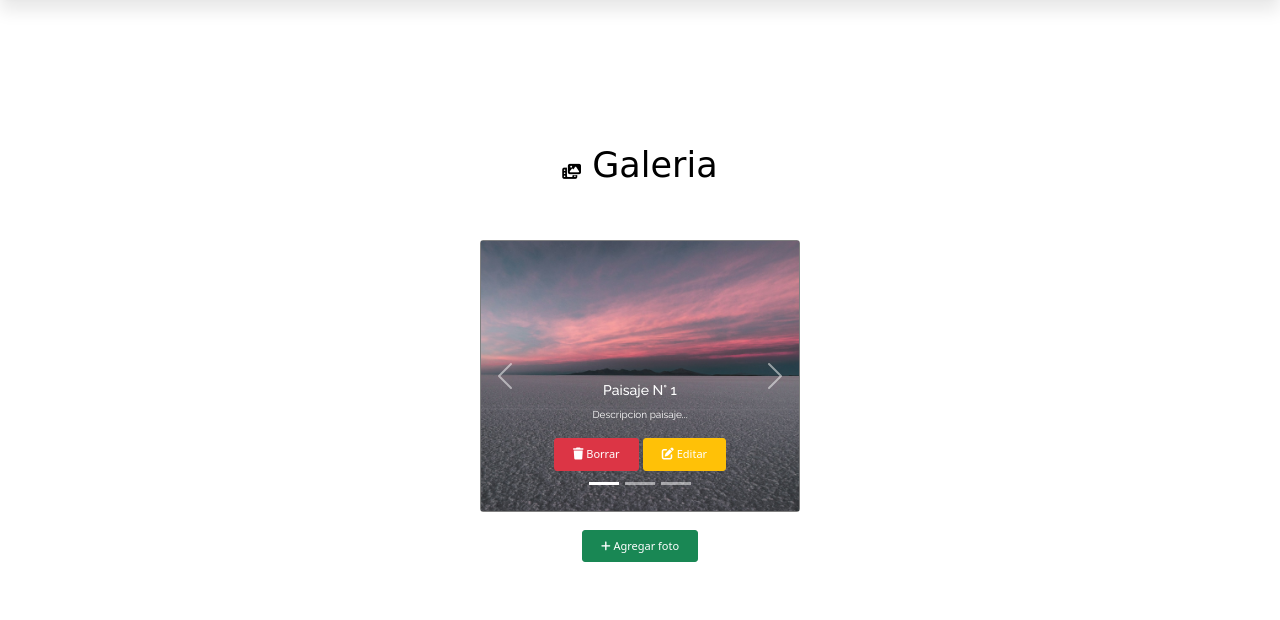
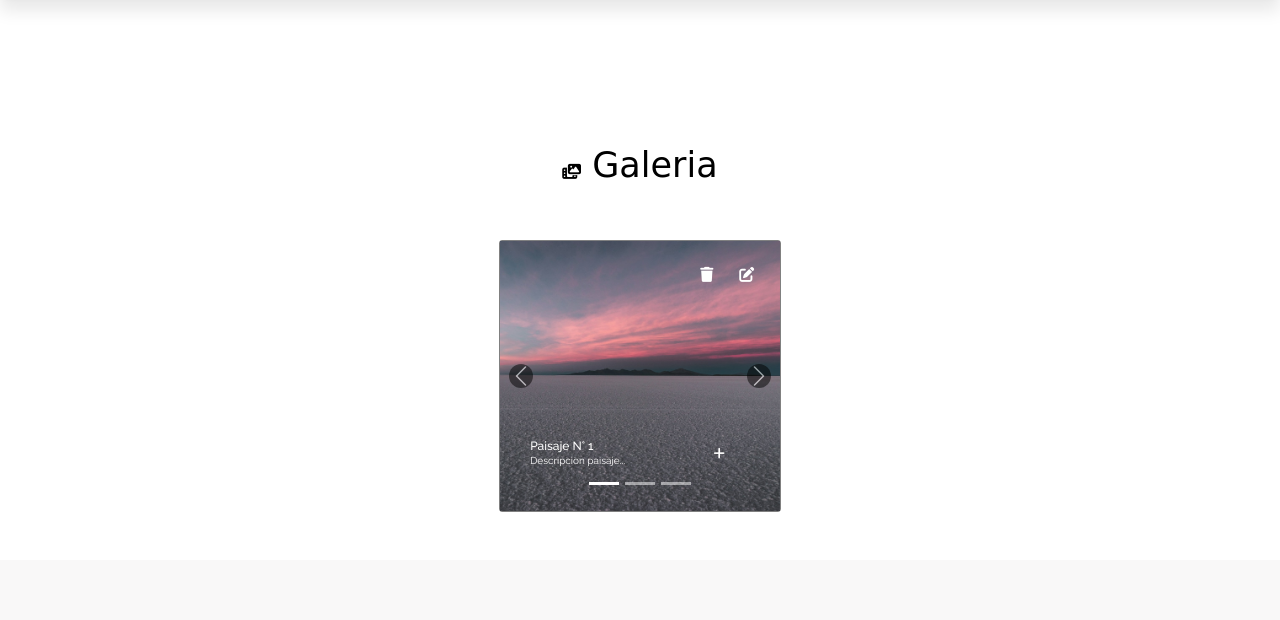
Before and after one commit to miltonfruiz/madfotos, a Flask app: page / in a window 1280 px wide. Shown: the part 628-1248 px from the top of the page. After the commit the page ends 1140 px from the top, so only its background shows below. Run offline with Flask 3, Linux system fonts and the light colour scheme; data comes from the database, SQL or seed files in the repository; some libraries are stand-ins or nearby versions; some web fonts are replaced.

Commit message:
Actualización 12/01: Mejorado botones

```diff
--- a/static/style.css
+++ b/static/style.css
@@ -40,18 +40,22 @@ h2 {
 }
 #explore-button,
 #submit-button,
-#cancel-button,
-#edit-button,
-#delete-button,
-#add-button {
+#cancel-button {
   font-size: 11px;
   border-radius: 3px;
   padding: 7px 18px;
   color: white;
 }
+#edit-button,
+#delete-button {
+  font-size: 9px;
+  color: white;
+  border-radius: 100%;
+}
 #add-button {
-  margin: 10px;
-  margin-bottom: 10px;
+  font-size: 13px;
+  border-radius: 100%;
+  color: white;
 }
 #edit-button:hover,
 #delete-button:hover,
@@ -192,9 +196,12 @@ a {
 }
 .galery-container {
   display: flex;
-  flex-direction: column;
   justify-content: center;
   align-items: center;
+}
+.container-boton-agregar-foto {
+  display: flex;
+  justify-content: end;
 }
 #search-button {
   font-family: "Raleway", serif;
@@ -261,7 +268,8 @@ a {
 }
 .fa-trash,
 .fa-pen-to-square {
-  font-size: 12px;
+  font-size: 15px;
+  font-weight: 300;
 }
 .nav-link {
   position: relative;
@@ -306,10 +314,14 @@ a {
   font-family: "Raleway", serif;
 }
 .text-title {
-  font-size: 14px;
+  margin: 0;
+  font-size: 12px;
+  text-align: left;
 }
 .text-description {
   font-size: 10px;
+  text-align: left;
+  margin: 0;
 }
 #h2-text {
   margin-top: 10px;
@@ -343,6 +355,17 @@ input {
     rgba(0, 0, 0, 0.09) 0px 4px 2px, rgba(0, 0, 0, 0.09) 0px 8px 4px,
     rgba(0, 0, 0, 0.09) 0px 16px 8px, rgba(0, 0, 0, 0.09) 0px 32px 16px;
 }
+.carousel-item {
+  position: relative;
+}
+.button-container {
+  position: absolute;
+  bottom: 200px;
+  left: 145px;
+  margin: 0;
+  padding: 0;
+  display: flex;
+}
 #button-navbar-toggler {
   font-size: 1rem;
 }
@@ -350,6 +373,23 @@ input {
   font-size: 22px;
 }
 #photoCarousel {
-  max-width: 25%;
+  max-width: 22%;
   margin: 0 auto;
+  position: relative;
 }
+#image-utility {
+  display: flex;
+  flex-direction: column;
+  justify-content: center;
+}
+#prev-button {
+  padding: 0;
+}
+#next-button-icon,
+#prev-button-icon {
+  position: absolute;
+  width: 1.5rem;
+  height: 1.5rem;
+  background-color: black;
+  border-radius: 100%;
+}
--- a/templates/base.html
+++ b/templates/base.html
@@ -149,7 +149,7 @@
               <i class="fa-solid fa-photo-film"></i> Galeria
             </p>
           </div>
-          <div id="container-carrousel" class="col">
+          <div id="container-carrousel" class="col mb-5">
           {% block content %}{% endblock %}
         </article>
       </section>
--- a/templates/index.html
+++ b/templates/index.html
@@ -25,43 +25,63 @@
         alt="{{ photo.title }}"
         style="max-height: 500px; object-fit: cover"
       />
-      <div class="carousel-caption d-none d-md-block">
-        <h5 class="text-title">{{ photo.title }}</h5>
-        <p class="text-description">{{ photo.description }}</p>
+      <div id="image-utility" class="carousel-caption d-none d-md-block">
         <div class="button-container mt-3">
           <form
             action="{{ url_for('main.delete_photo', photo_id=photo.id) }}"
             method="post"
-            style="display: inline"
           >
             <button
               id="delete-button"
-              class="btn btn-danger"
+              class="btn"
               type="submit"
               onclick="return confirm('¿Estás seguro de que quieres eliminar esta foto?');"
             >
-              <i class="fa-solid fa-trash"></i> Borrar
+              <i class="fa-solid fa-trash"></i>
             </button>
           </form>
           <a
             id="edit-button"
             href="{{ url_for('main.edit_photo', photo_id=photo.id) }}"
-            class="btn btn-warning"
+            class="btn"
           >
-            <i class="fa-solid fa-pen-to-square"></i> Editar
+            <i class="fa-solid fa-pen-to-square"></i>
           </a>
+        </div>
+        <div class="galery-container row">
+          <div class="col">
+            <div>
+              <h5 class="text-title row">{{ photo.title }}</h5>
+            </div>
+            <div>
+              <p class="text-description row">{{ photo.description }}</p>
+            </div>
+          </div>
+          <div class="col container-boton-agregar-foto">
+            <a
+              href="{{ url_for('main.add_photo') }}"
+              id="add-button"
+              class="btn"
+              ><i class="fa-solid fa-plus"></i>
+            </a>
+          </div>
         </div>
       </div>
     </div>
     {% endfor %}
   </div>
   <button
+    id="prev-button"
     class="carousel-control-prev"
     type="button"
     data-bs-target="#photoCarousel"
     data-bs-slide="prev"
   >
-    <span class="carousel-control-prev-icon" aria-hidden="true"></span>
+    <span
+      id="prev-button-icon"
+      class="carousel-control-prev-icon"
+      aria-hidden="true"
+    ></span>
     <span class="visually-hidden">Previous</span>
   </button>
   <button
@@ -70,16 +90,12 @@
     data-bs-target="#photoCarousel"
     data-bs-slide="next"
   >
-    <span class="carousel-control-next-icon" aria-hidden="true"></span>
+    <span
+      id="next-button-icon"
+      class="carousel-control-next-icon"
+      aria-hidden="true"
+    ></span>
     <span class="visually-hidden">Next</span>
   </button>
 </div>
-<div class="galery-container mb-5">
-  <a
-    href="{{ url_for('main.add_photo') }}"
-    id="add-button"
-    class="btn btn-success"
-    ><i class="fa-solid fa-plus"></i> Agregar foto</a
-  >
-</div>
 {% endblock %}
```
